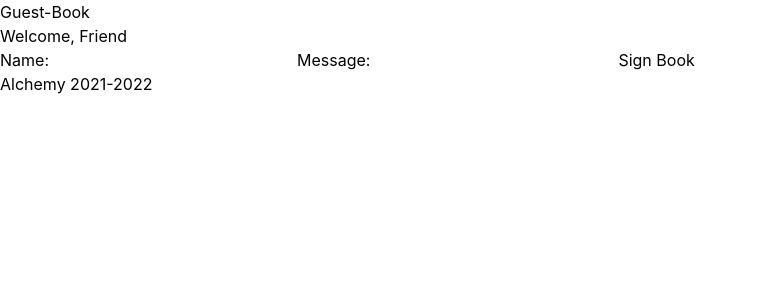
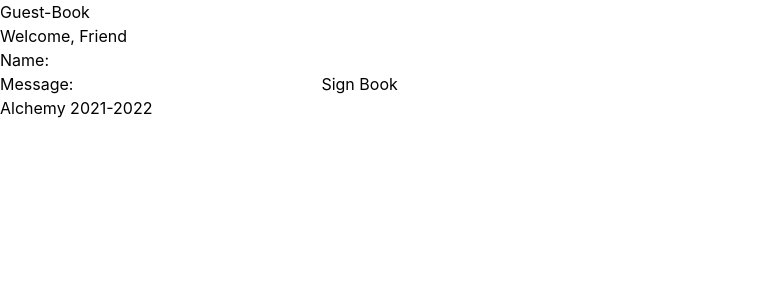
Before and after one commit to DanielRGilles/guest-book-2, a React (Create React App) app: page / in a window 1280 px wide. Shown: the top 300 px of the page, without its empty margins (0-757 px from the left). Built offline with nearby package versions, Linux system fonts and the light colour scheme.

Commit message:
added logic for rendering name input based on state

```diff
--- a/src/components/Input.jsx
+++ b/src/components/Input.jsx
@@ -9,17 +9,24 @@ export default function Input() {
     const [ user, setUser ] = useState('');
 
 
+
+    const userInput = (
+      <div>
+        <label htmlFor='name' >Name:</label>
+          <input id='name' name='name' type="text" value={user} onChange={(e) => setUser(e.target.value)} />
+      </div>
+    )
+
     const handleSubmit = (e) => {
       e.preventDefault();
       setName(user)
-      setEntry(...entry, {guestEntry})
+      setEntry([...entry, {guestEntry}]);
+      setGuestEntry('');
     }
     return (
         <div>
             <form onSubmit={handleSubmit}>
-            <label htmlFor='name' >Name:</label>
-          <input id='name' name='name' type="text" value={user} onChange={(e) => setUser(e.target.value)} />
-
+           {name ? null : userInput }
             <label htmlFor='entry' >Message:</label>
           <input id='entry' name='entry' type="text" value={guestEntry} onChange={(e) => setGuestEntry(e.target.value)} />
           <button type='submit'>Sign Book </button>
```
